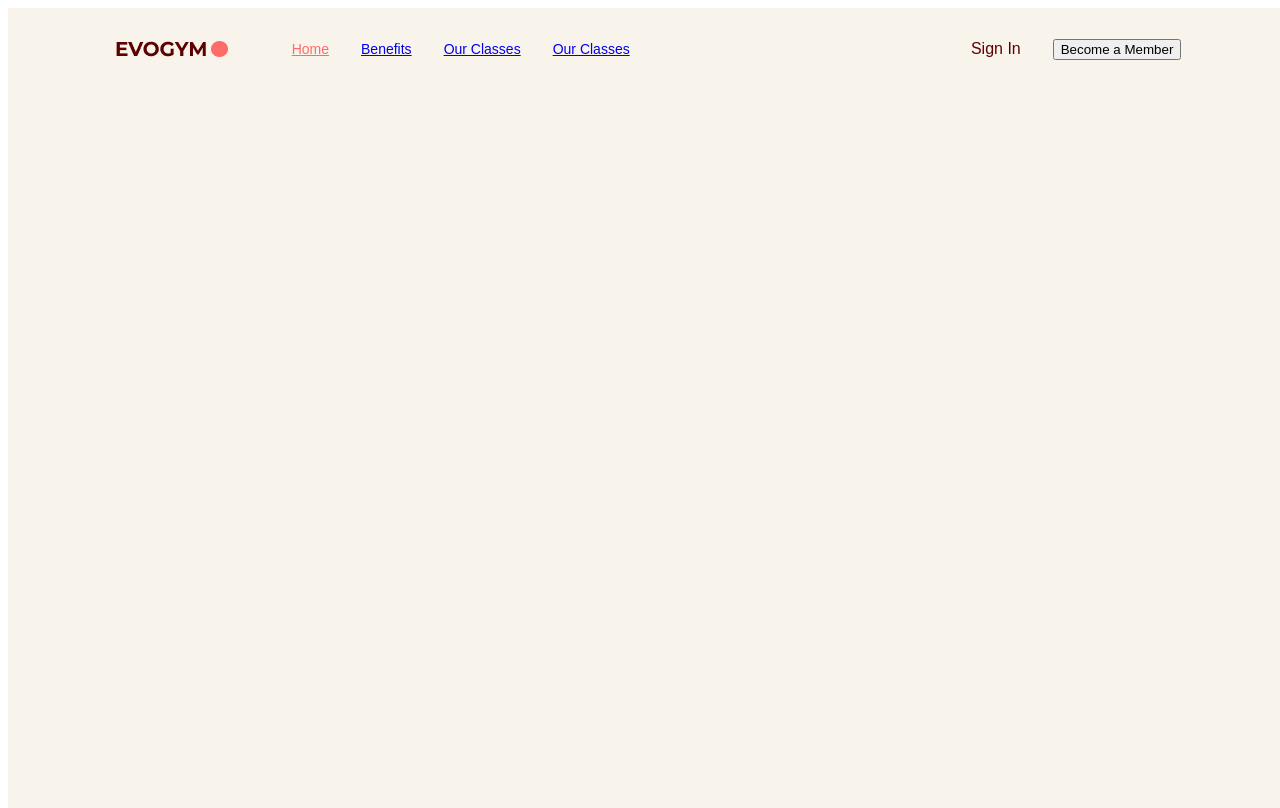
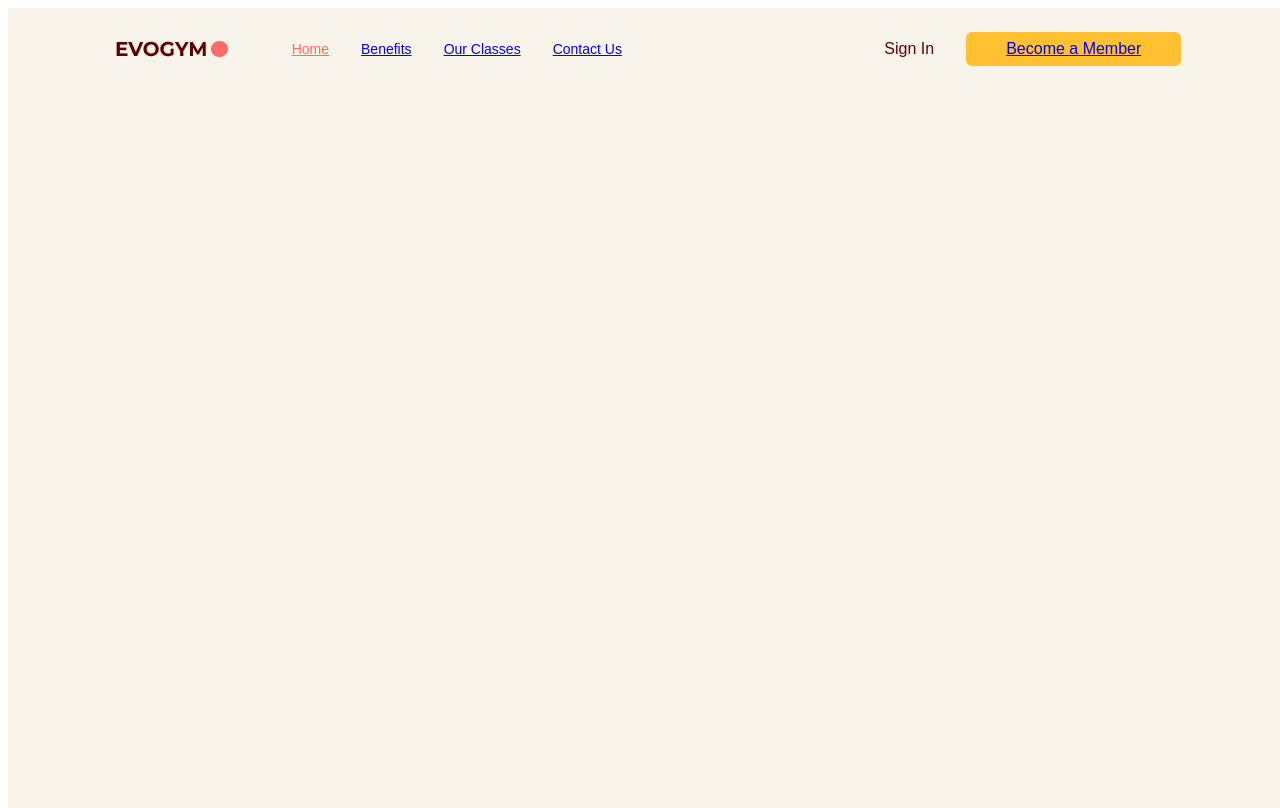
Before and after one commit to thihatheinhtutlu/EVOGYM, a React (Vite) app: page / in a window 1280 px wide. Built offline with nearby package versions, Linux system fonts and the light colour scheme.

Commit message:
updated most complex NavBar component as well as mobile responsive design

```diff
--- a/src/App.tsx
+++ b/src/App.tsx
@@ -1,13 +1,27 @@
-import { useState } from 'react'
+import { useEffect, useState } from 'react'
 import Navbar from '../src/scenes/navbar';
 import { SelectedPage } from './shared/types';
 
 function App() {
   const [selectedPage, setSelectedPage] = useState<SelectedPage>(SelectedPage.Home);
+  const [isTopOfPage, setIsTopOfPage] = useState<boolean>(true);
+
+  useEffect(() => {
+    const handleScroll = () => {
+      if (window.scrollY == 0) {
+        setIsTopOfPage(true);
+        setSelectedPage(SelectedPage.Home);
+      }
+      if (window.scrollY !== 0) setIsTopOfPage(false);
+    }
+    window.addEventListener('scroll', handleScroll);
+    return () => window.removeEventListener('scroll', handleScroll);
+  }, []);
 
   return (
     <div className='app bg-gray-20'>
       <Navbar
+        isTopOfPage={isTopOfPage}
         selectedPage={selectedPage}
         setSelectedPage={setSelectedPage}
       />
--- a/src/scenes/navbar/Link.tsx
+++ b/src/scenes/navbar/Link.tsx
@@ -7,7 +7,7 @@
     setSelectedPage: (value: SelectedPage) => void;
 }
 
-function Link({ page,selectedPage, setSelectedPage, }: Props) {
+function Link({ page,selectedPage, setSelectedPage }: Props) {
     const lowerCasePage = page.toLowerCase().replace(/ /g, "") as SelectedPage;
 
   return (
--- a/src/scenes/navbar/index.tsx
+++ b/src/scenes/navbar/index.tsx
@@ -1,21 +1,27 @@
 import { useState } from "react";
-import { Bar3sIcon, XMarkIcon } from "@heroicons/react/24/solid";
+import { Bars3Icon, XMarkIcon } from "@heroicons/react/24/solid";
 import Logo from '../../assets/images/Logo.png';
 import Link from "./Link";
 import { SelectedPage } from "@/shared/types";
+import useMediaQuery from "@/hooks/useMediaQuery";
+import ActionButton from "@/shared/ActionButton";
 
 
 type Props = {
+  isTopOfPage: boolean;
   selectedPage: SelectedPage;
   setSelectedPage: (value: SelectedPage) => void;
 };
 
-const Navbar = ({selectedPage, setSelectedPage}: Props) => {
-  const flexBetween = 'flex items-center justify-between'
+const Navbar = ({ isTopOfPage, selectedPage, setSelectedPage}: Props) => {
+  const flexBetween = 'flex items-center justify-between';
+  const [isMenuToggled, setIsMenuToggled] = useState<boolean>(false);
+  const isAboveMediumScreens = useMediaQuery("(min-width: 1060px)");
+  const navbarBackground = isTopOfPage ? '' : 'bg-primary-100 drop-shadow';
 
   return (
     <nav>
-      <div className={`${flexBetween} fixed top-0 z-30 w-full py-6`}>
+      <div className={`${navbarBackground} ${flexBetween} fixed top-0 z-30 w-full py-6`}>
         <div className={`${flexBetween} mx-auto w-5/6 `}>
           <div className={`${flexBetween} w-full gap-16`}>
 
@@ -23,21 +29,51 @@
             <img alt="Logo" src={Logo}/>
 
             {/* {RIGHT SIDE} */}
+            {isAboveMediumScreens ? (
+
             <div className={`${flexBetween} w-full`}>
               <div className={`${flexBetween} gap-8 text-sm`}>
                   <Link page="Home" selectedPage={selectedPage} setSelectedPage={setSelectedPage}/>
                   <Link page="Benefits" selectedPage={selectedPage} setSelectedPage={setSelectedPage}/>
                   <Link page="Our Classes" selectedPage={selectedPage} setSelectedPage={setSelectedPage}/>
-                  <Link page="Our Classes" selectedPage={selectedPage} setSelectedPage={setSelectedPage}/>
+                  <Link page="Contact Us" selectedPage={selectedPage} setSelectedPage={setSelectedPage}/>
                 </div>
                 <div className={`${flexBetween} gap-8`}>
                   <p>Sign In</p>
-                  <button>Become a Member</button>
+                  <ActionButton setSelectedPage={setSelectedPage}>Become a Member</ActionButton>
               </div>
             </div>
+            )  : (
+                <button
+                  className="rounded-full bg-secondary-500 p-2"
+                  onClick={()=> setIsMenuToggled(!isMenuToggled)}
+                >
+                    <Bars3Icon className="h-6 w-6 text-white"/>
+                </button>
+              )}
+
           </div>
         </div>
       </div>
+
+      {/* {MOBILE MENU MODAL} */}
+      {!isAboveMediumScreens && isMenuToggled && (
+        <div className="fixed right-0 bottom-0 z-40 h-full w-[300px] bg-primary-100 drop-shadow-xl">
+          {/* {CLOSE ICON} */}
+          <div className="flex justify-end p-12">
+            <button onClick={()=> setIsMenuToggled(!isMenuToggled)}>
+              <XMarkIcon className="h-6 w-6 text-gray-400"/>
+            </button>
+          </div>
+          {/* {MENU ITEM} */}
+            <div className="ml-[33%] flex flex-col gap-10 text-2xl">
+                    <Link page="Home" selectedPage={selectedPage} setSelectedPage={setSelectedPage}/>
+                    <Link page="Benefits" selectedPage={selectedPage} setSelectedPage={setSelectedPage}/>
+                    <Link page="Our Classes" selectedPage={selectedPage} setSelectedPage={setSelectedPage}/>
+                    <Link page="Contact Us" selectedPage={selectedPage} setSelectedPage={setSelectedPage}/>
+            </div>
+        </div>
+      )}
     </nav>
   )
 }
--- /dev/null
+++ b/src/shared/ActionButton.tsx
@@ -0,0 +1,21 @@
+import AnchorLink from "react-anchor-link-smooth-scroll"
+import { SelectedPage } from "./types";
+
+type Props = {
+  children: React.ReactNode;
+  setSelectedPage: (value: SelectedPage) => void;
+}
+
+const ActionButton = ({children, setSelectedPage}: Props) => {
+  return (
+    <AnchorLink
+      className="rounded-md bg-secondary-500 px-10 py-2 hover:bg-primary-500 hover:text-white"
+      onClick={()=> setSelectedPage(SelectedPage.ContactUs)}
+      href={`#${SelectedPage.ContactUs}`}
+    >
+      {children}
+    </AnchorLink>
+  )
+}
+
+export default ActionButton
```
